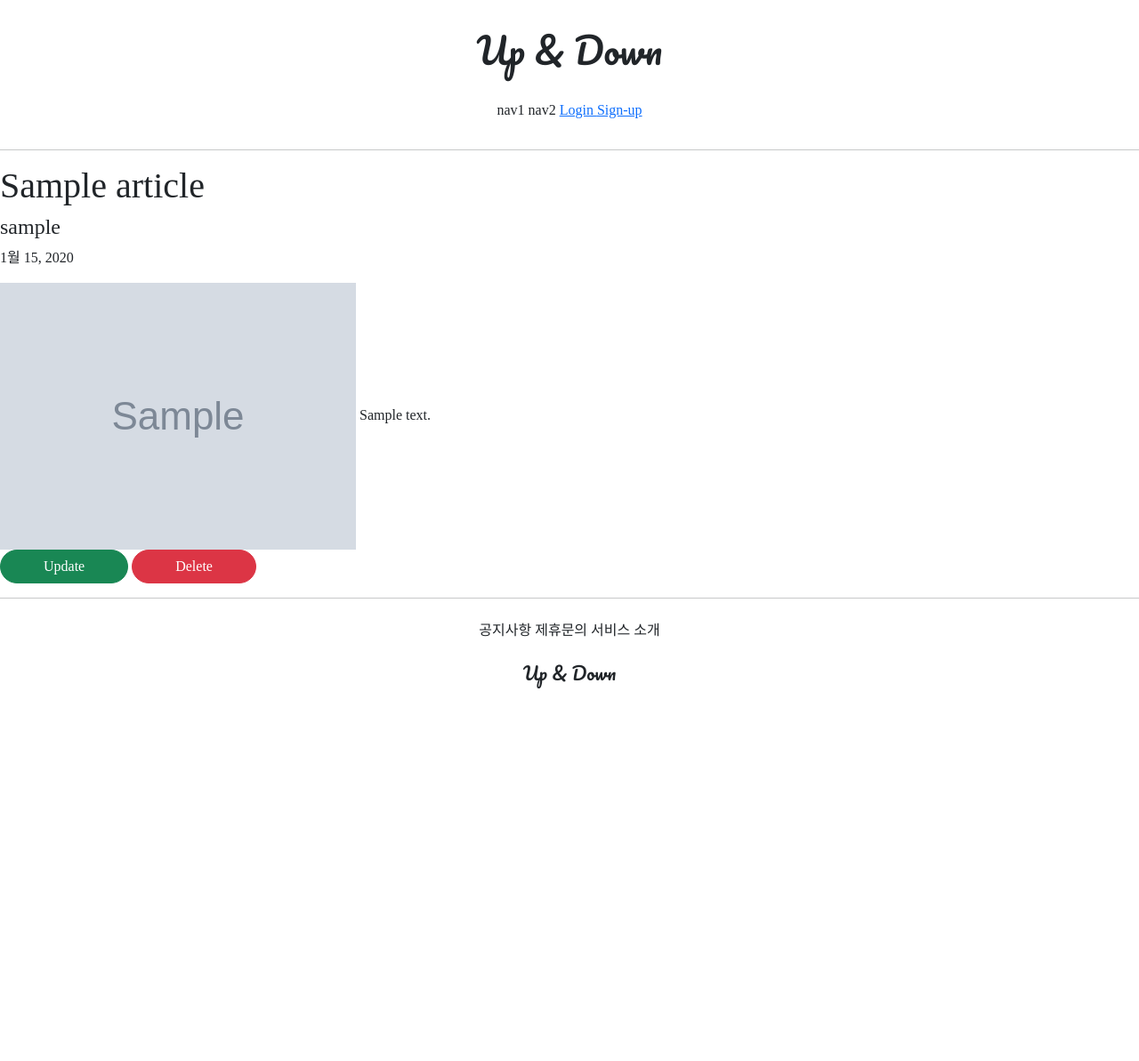
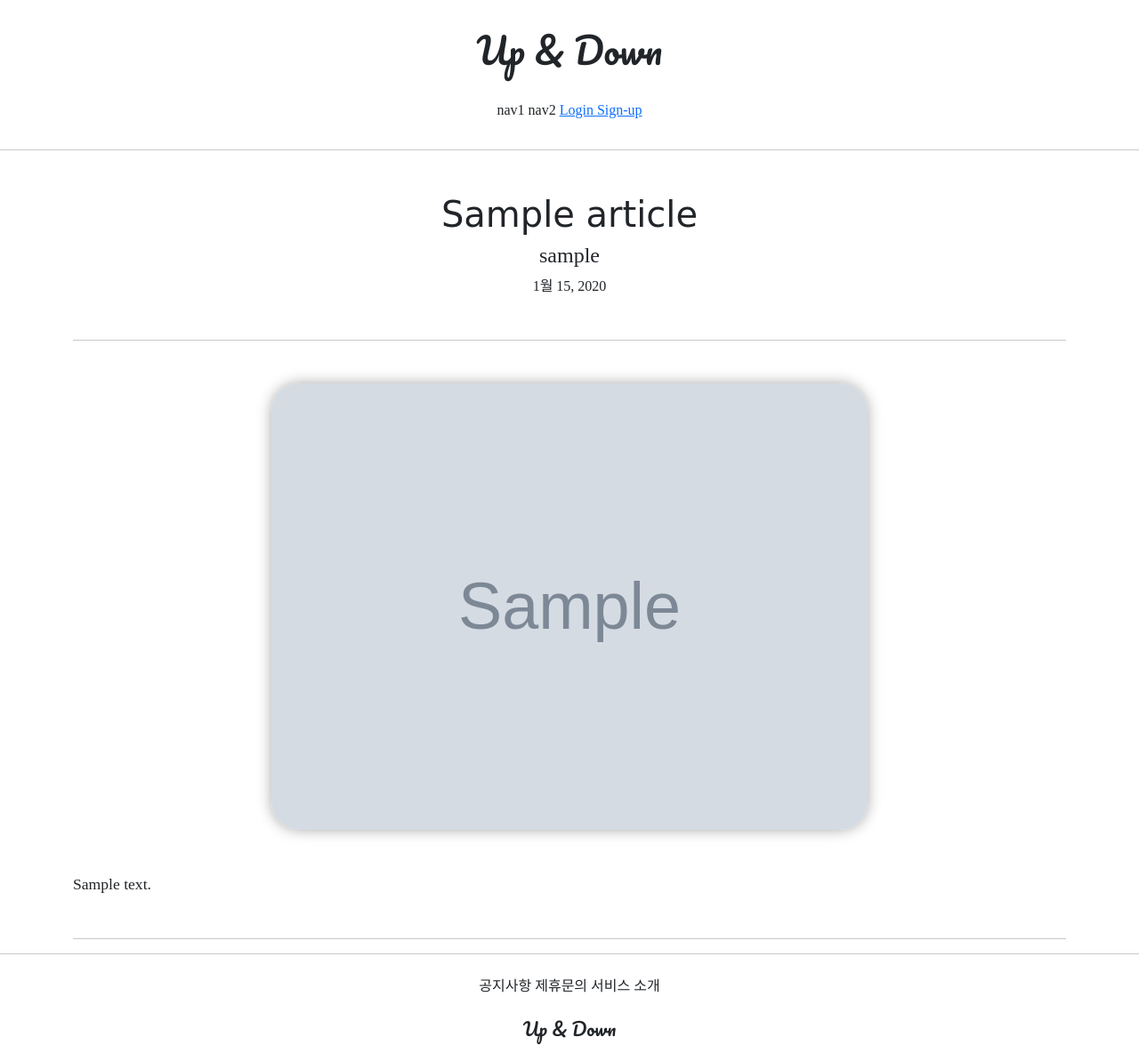
Before and after one commit to updaun/DjangoBasic, a Django app: page /articles/detail/1 in a window 1280 px wide. Shown: the whole page at 89% size. Before the commit the page ends 775 px from the top, so only its background shows below. Run offline with Django 3.2, Linux system fonts and the light colour scheme; tables that the repository leaves empty hold one stand-in row (values such as "Sample post"); grey boxes marked "Sample" are stand-in pictures; parts of the project's set-up code (start-up, migrations or seed data) failed here and were passed over; some libraries are stand-ins or nearby versions; some web fonts are replaced.

Commit message:
edit detail page design

```diff
--- a/articleapp/templates/articleapp/detail.html
+++ b/articleapp/templates/articleapp/detail.html
@@ -2,18 +2,27 @@
 
 {% block content %}
 
-
-    <div>
-        <div>
+    <div class="container text-center">
+        <div class="my-5">
             {#      게시글 제목, 글쓴이, 작성일자      #}
-            <h1>{{ target_article.title }}</h1>
+            <h1 class="NNB_B">{{ target_article.title }}</h1>
             <h4>{{ target_article.writer.profile.nickname }}</h4>
             <p>{{ target_article.created_at }}</p>
         </div>
-        <div>
+
+        <hr>
+
+        <div class="my-5">
             {#     게시글 대표이미지, 글 내용       #}
-            <img src="{{ target_article.image.url }}" alt="">
-            {{ target_article.content }}
+            <img src="{{ target_article.image.url }}"
+                 class="article_image"
+                 alt="">
+                <div class="my-5 article_content">
+                    {{ target_article.content }}
+                </div>
+
+            {% if target_article.writer == user %}
+
             <div>
                 <a href="{% url 'articleapp:update' pk=target_article.pk %}"
                     class="btn btn-success rounded-pill px-5">
@@ -24,7 +33,17 @@
                     Delete
                 </a>
             </div>
+
+            {% endif %}
+
         </div>
+
+        <hr>
+
+        <div>
+            {#     댓글 내용, 댓글 작성창       #}
+        </div>
+
     </div>
 
 
--- a/static/base.css
+++ b/static/base.css
@@ -43,3 +43,14 @@
 .round_button:hover {
     color: dimgray;
 }
+
+.article_content {
+    text-align: left;
+    font-size: 1.1rem;
+}
+
+.article_image {
+    border-radius: 2rem;
+    width: 60%;
+    box-shadow: 0 0 1rem darkgray;
+}
```
